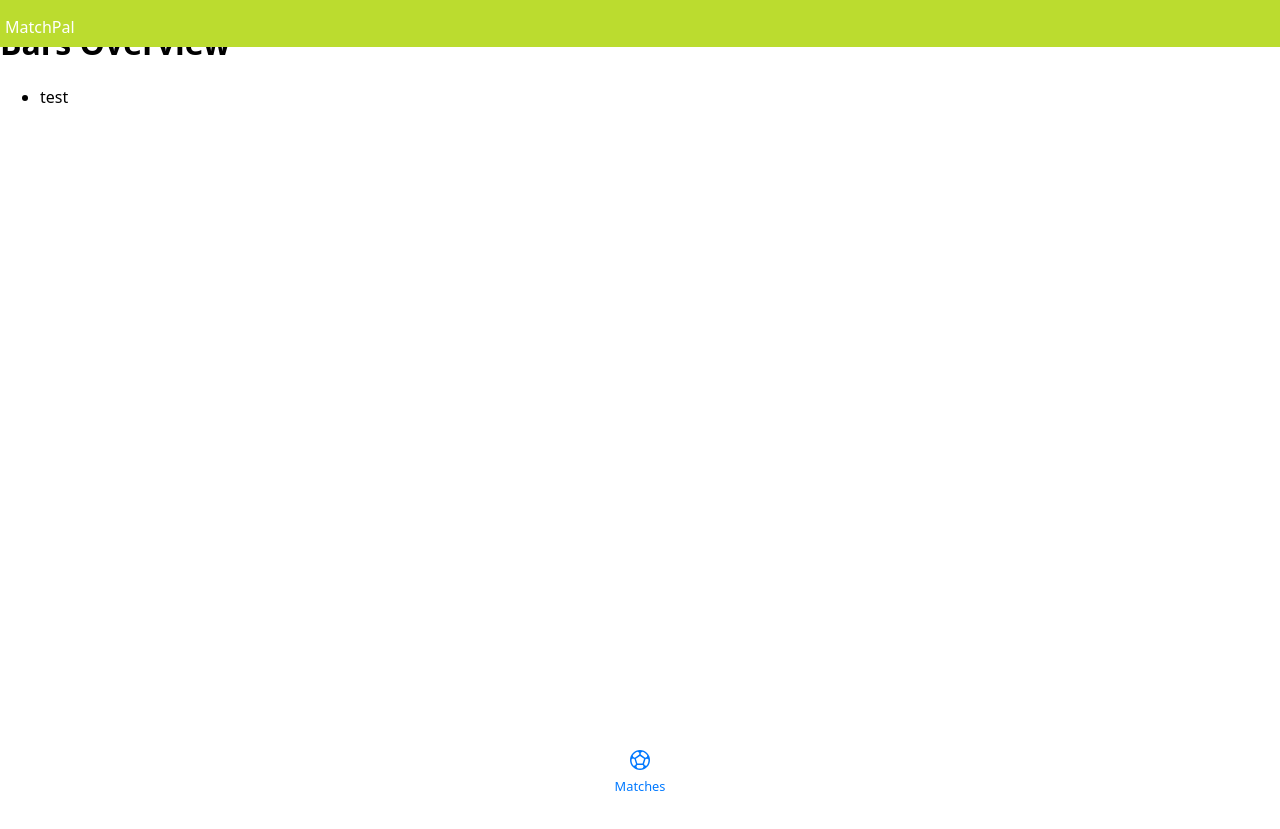
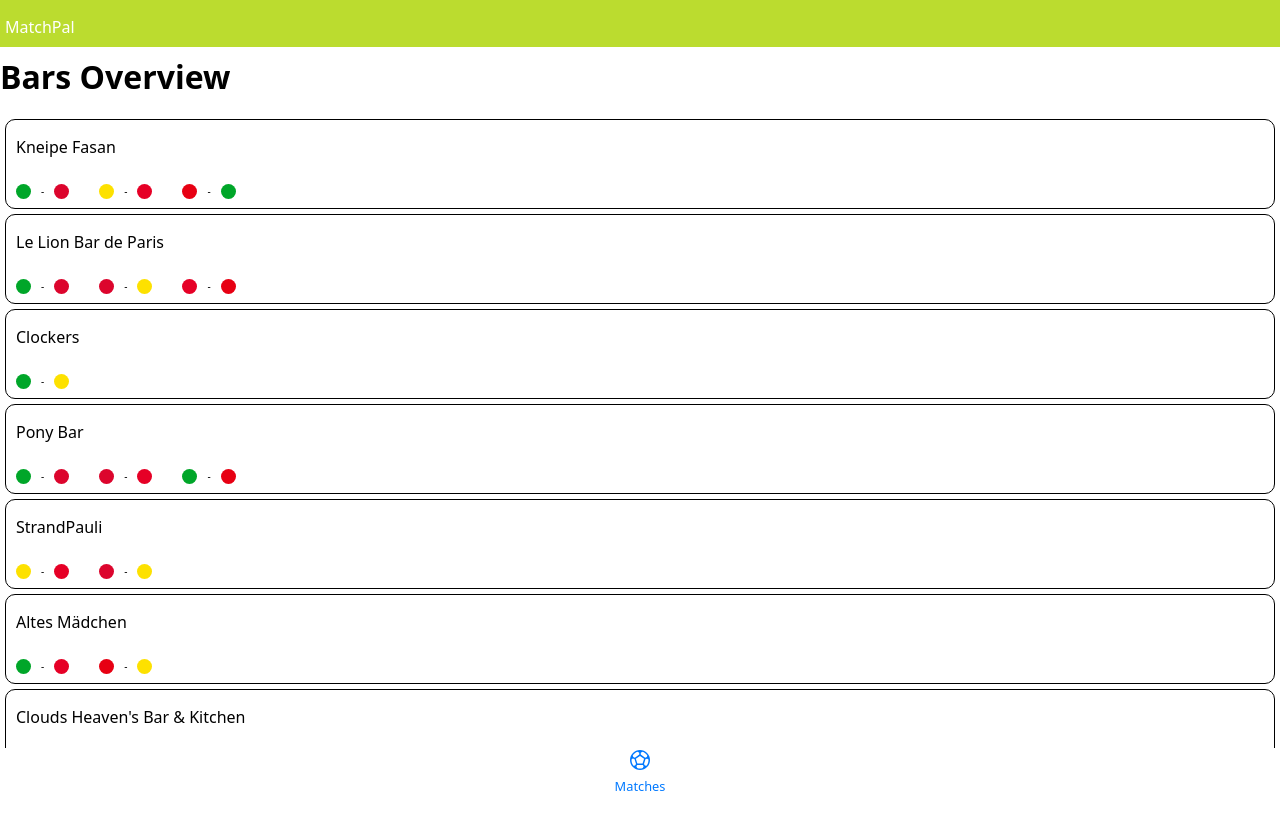
Before and after one commit to sebastianwel/MatchPal, a Next.js app: page /bars in a window 1280 px wide. Before the commit the page ends 800 px from the top, so only its background shows below. Built offline with nearby package versions, Linux system fonts and the light colour scheme.

Commit message:
first version of the bars-overview page is done, still some changes to make

```diff
--- /dev/null
+++ b/components/BarCard/index.js
@@ -0,0 +1,51 @@
+import styled from "styled-components";
+import { Logo } from "../MatchCard";
+
+export default function BarCard({barWithMatch}){
+    return(
+        <ListItem key={barWithMatch.id}>
+        <p>{barWithMatch.name}</p>
+        <MatchPreviewSection>
+            {barWithMatch.matches.map((match) => (
+            <MatchPreview key={barWithMatch.id}>
+                <Logo key={match.homeTeam.name} style={{ backgroundColor: match.homeTeam.logoColor }} />
+                <p>-</p>
+                <Logo key={match.awayTeam.name} style={{ backgroundColor: match.awayTeam.logoColor }} />
+            </MatchPreview>
+            ))}
+        </MatchPreviewSection>
+    </ListItem>
+    )
+}
+
+const BarsUl = styled.ul`
+list-style: none;
+padding-left: 0px;
+`
+
+const ListItem = styled.li`
+list-style: none;
+display: flex;
+flex-direction: column;
+justify-content: space-around;
+margin: 5px;
+border: 1px solid;
+border-radius: 10px;
+padding-left: 10px;
+`
+
+const MatchPreviewSection = styled.div`
+display: flex;
+justify-content: flex-start;
+align-items: center;
+font-size: 10px;
+gap: 30px;
+`
+
+const MatchPreview = styled.div`
+display: flex;
+justify-content: space-around;
+align-items: center;
+gap: 10px;
+font-size: 10px;
+`
--- a/components/BarList/index.js
+++ b/components/BarList/index.js
@@ -1,7 +1,51 @@
-export default function BarList({matches, bars, barsInMatches}){
+import styled from "styled-components"
+import BarCard from "../BarCard"
+import { Logo } from "../MatchCard"
+
+export default function BarList({matches, bars}){
+
+const barsWithMatches = bars.filter((bar) => bar.matches.length > 0)
+const matchesInBar = barsWithMatches.map((bar) => (
+{...bar,
+matches: matches.filter((match) => bar.matches.includes(match.id)).map((team) => ({homeTeam: team.homeTeam, awayTeam: team.     awayTeam}))
+}))
     return(
-        <ul>
-            <li>test</li>
-        </ul>
+        <BarsUl>
+            {matchesInBar.map((barWithMatch) => (
+                <BarCard key={barWithMatch.id} barWithMatch={barWithMatch}/>
+            ))}
+        </BarsUl>
     )
 }
+
+const BarsUl = styled.ul`
+list-style: none;
+padding-left: 0px;
+margin-bottom: 50px;
+`
+const ListItem = styled.li`
+list-style: none;
+display: flex;
+flex-direction: column;
+justify-content: space-around;
+margin: 5px;
+border: 1px solid;
+border-radius: 10px;
+padding-left: 10px;
+`
+
+const MatchPreviewSection = styled.div`
+display: flex;
+justify-content: flex-start;
+align-items: center;
+font-size: 10px;
+gap: 30px;
+`
+
+const MatchPreview = styled.div`
+display: flex;
+justify-content: space-around;
+align-items: center;
+gap: 10px;
+font-size: 10px;
+`
--- a/components/MatchCard/index.js
+++ b/components/MatchCard/index.js
@@ -48,9 +48,10 @@ align-items: center;
 align-self: center;
 `
 
-const Logo = styled.div`
+export const Logo = styled.div`
 width: 15px;
 height: 15px;
 margin-right: 10px;
 border-radius: 100%;
+margin: 0px;
 `
--- a/lib/mock-data/barsInMatches.js
+++ b/lib/mock-data/barsInMatches.js
@@ -53,7 +53,7 @@ export const barsInMatches = [{
 
     "barId": 7,
     "gameIds": [
-      14,
-      15
+      8,
+      3
     ]
   }]
--- a/package.json
+++ b/package.json
@@ -16,7 +16,8 @@
     "next": "13.2.3",
     "react": "18.2.0",
     "react-dom": "18.2.0",
-    "styled-components": "^5.3.8"
+    "styled-components": "^5.3.8",
+    "uid": "^2.0.2"
   },
   "devDependencies": {
     "@svgr/webpack": "^6.5.1",
--- a/pages/bars/index.js
+++ b/pages/bars/index.js
@@ -1,6 +1,7 @@
 import AppHeader from "../../components/AppHeader/AppHeader";
 import AppFooter from "../../components/AppFooter/AppFooter";
 import BarList from "../../components/BarList";
+import styled from "styled-components";
 
 
 export default function Bars({matches, bars, barsInMatches}){
@@ -8,10 +9,13 @@ export default function Bars({matches, bars, barsInMatches}){
     return(
         <>
         <AppHeader/>
-        <h1>Bars Overview</h1>
+        <Headline>Bars Overview</Headline>
         <BarList matches={matches} bars={bars} barsInMatches={barsInMatches}/>
         <AppFooter/>
         </>
 )
+}
 
-}
+const Headline = styled.h1`
+margin-top: 55px;
+`
--- a/pages/matches/[id].js
+++ b/pages/matches/[id].js
@@ -5,7 +5,7 @@ import AppFooter from "../../components/AppFooter/AppFooter";
 import SelectedMatch from "../../components/SelectedMatch";
 
 
-export default function MatchDetails({matches, bars, barsInMatches}){
+export default function MatchDetails({matches, bars}){
 const router = useRouter();
 const {id} = router.query;
 
@@ -28,7 +28,6 @@ const currentBars = currentMatch ? (bars.filter((bar) => (bar.matches.includes(c
                 <ListItem key={bar.id}>{bar.name}</ListItem>
             ))}
         </List>
-
         <AppFooter/>
         </>
     )
```
Also changed, not shown: 1 other file (tests, documents, lock files or other folders).
